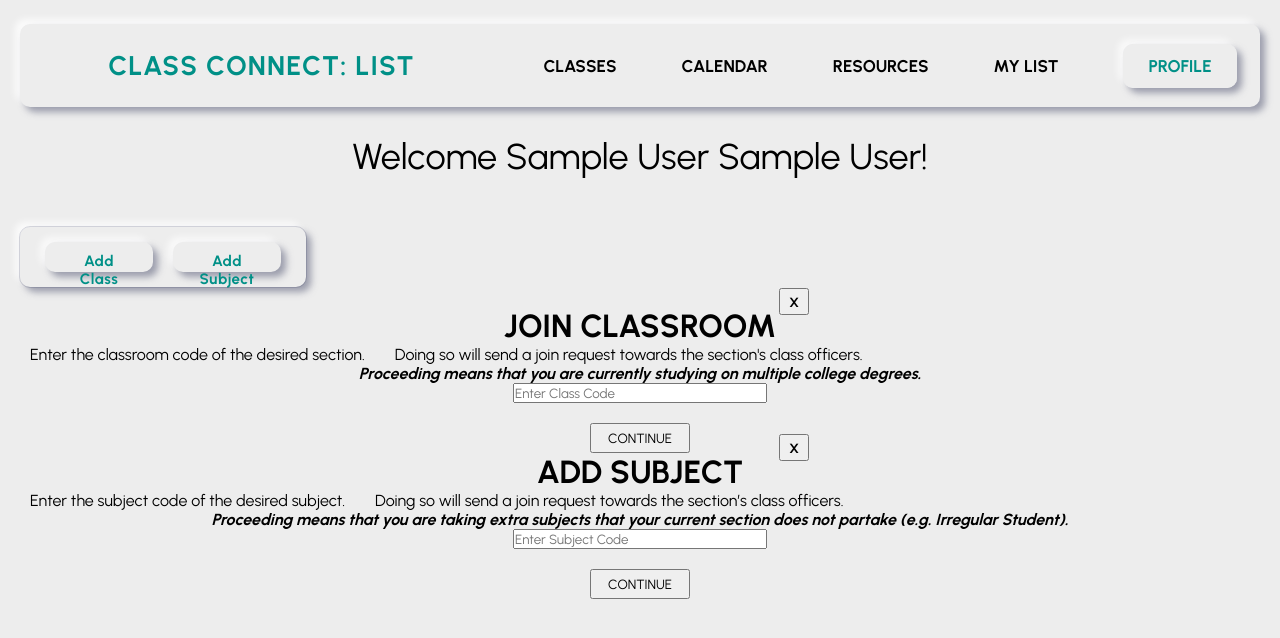
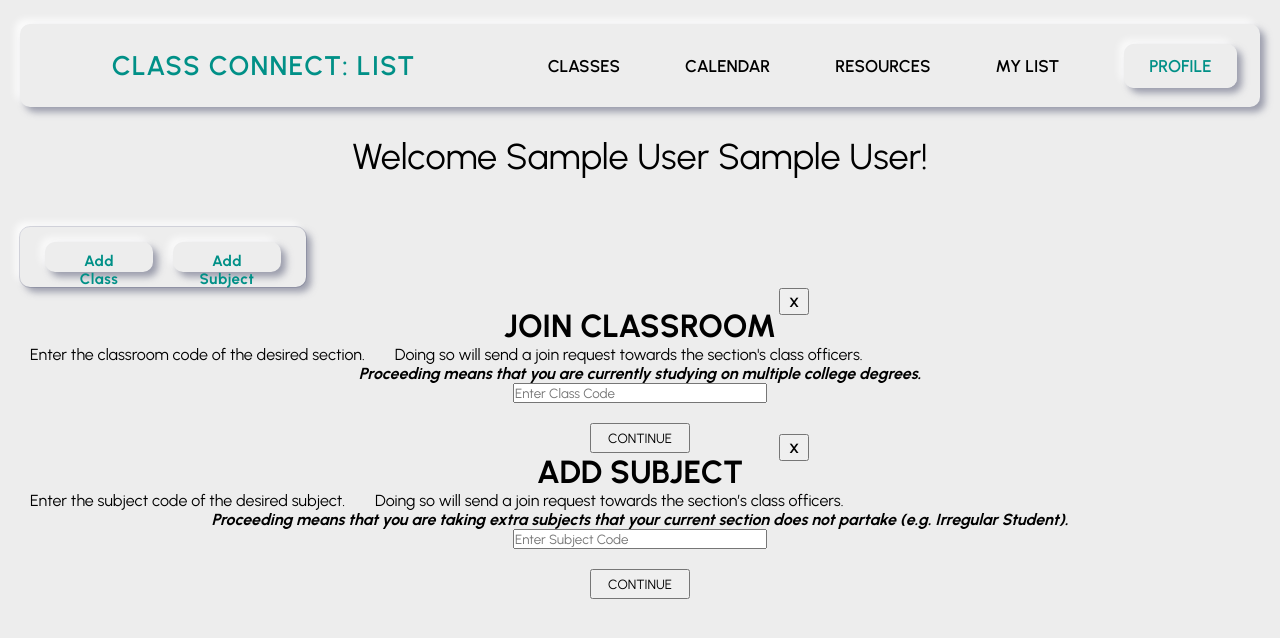
Before and after one commit to kinni-yya/Class-Connect-List, a PHP site: page /class/with-class.php in a window 1280 px wide. Shown: the top 638 px of the page. Run offline with PHP 8.4, Linux system fonts and the light colour scheme; the visitor is signed in with stand-in values (Sample User, id 1); data that the repository does not hold is empty.

Commit message:
Few adjustments

```diff
--- a/css/navbar.css
+++ b/css/navbar.css
@@ -1,7 +1,7 @@
 @import url("https://fonts.googleapis.com/css?family=Urbanist");
 @import url('https://fonts.googleapis.com/css2?family=Urbanist:wght@100;200;300;400;500;600;700;800;900&display=swap');
 *{
-    font-family: Urbanist;
+    font-family: 'Urbanist', sans-serif;
 }
 
 .container-top{
@@ -35,7 +35,7 @@
     text-decoration: none;
     color: #000000;
     font-size: 17px;
-    font-weight: bold;
+    font-weight: 600;
     white-space: nowrap;
 }
 
```
